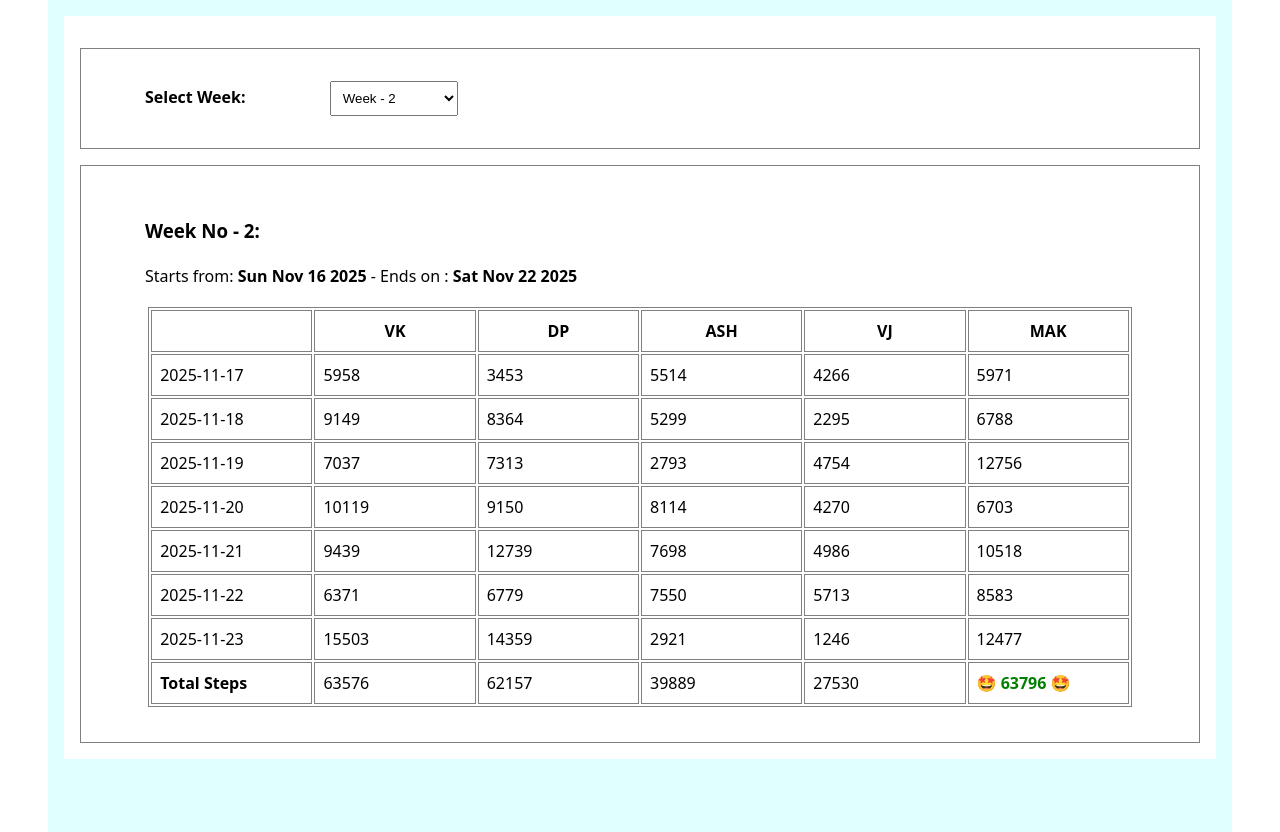
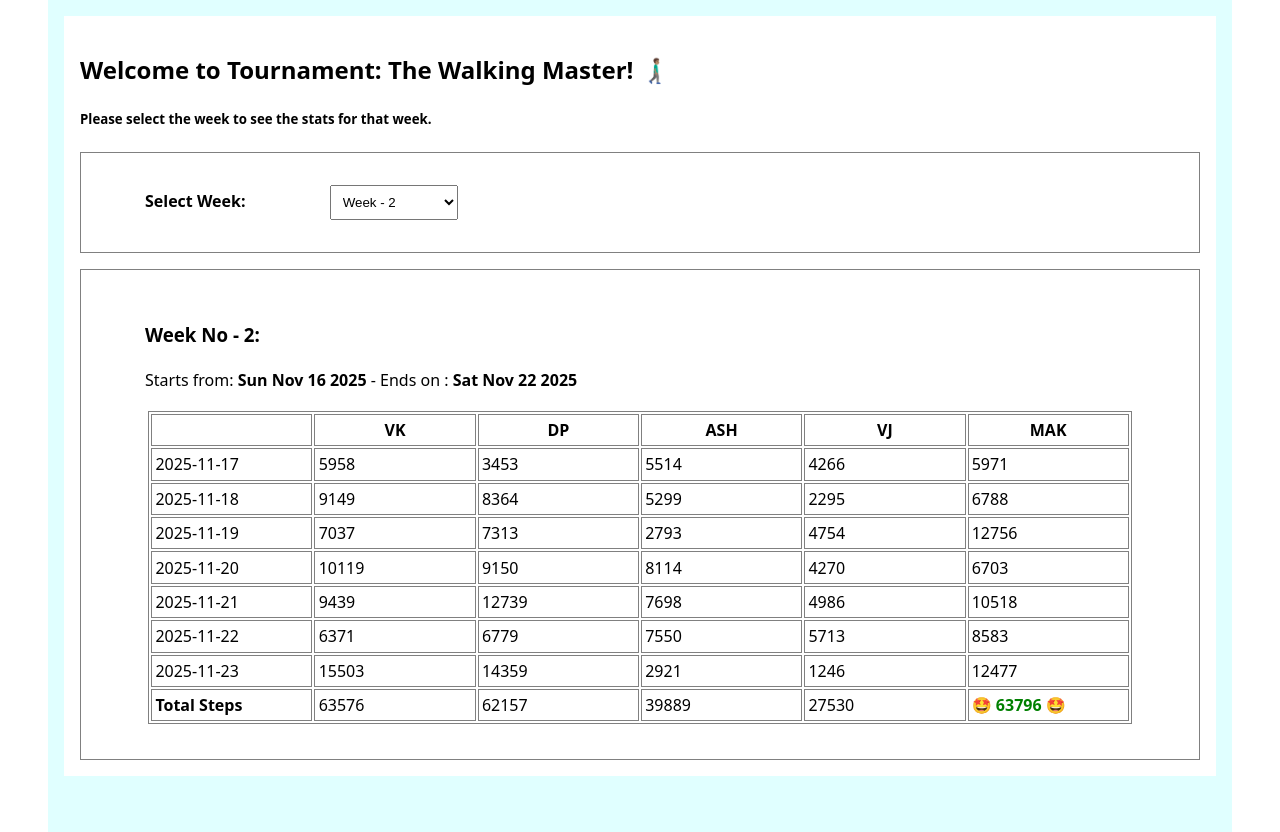
Before and after one commit to durgaprasadmurikipudi/fitness, a React (Vite) app: page / in a window 1280 px wide. Built offline with nearby package versions, Linux system fonts and the light colour scheme.

Commit message:
added header

```diff
--- a/src/pages/dashboard/dashboard.css
+++ b/src/pages/dashboard/dashboard.css
@@ -28,5 +28,5 @@ table, th, td {
 
 th, td {
     width: 5rem;
-    padding: 0.5rem;
+    padding: 0.2rem;
 }
--- a/src/pages/dashboard/dashboard.tsx
+++ b/src/pages/dashboard/dashboard.tsx
@@ -36,6 +36,10 @@ export const Dashboard = () => {
 
   return (
     <div id="dashboard">
+      <div id="dashboard-header">
+        <h2>Welcome to Tournament: The Walking Master! 🚶🏽‍♂️‍➡️</h2>
+        <h5>Please select the week to see the stats for that week.</h5>
+      </div>
       <div id="dashboard-controls">
         <label htmlFor="weeks">
           <b>Select Week:</b>{" "}
```
